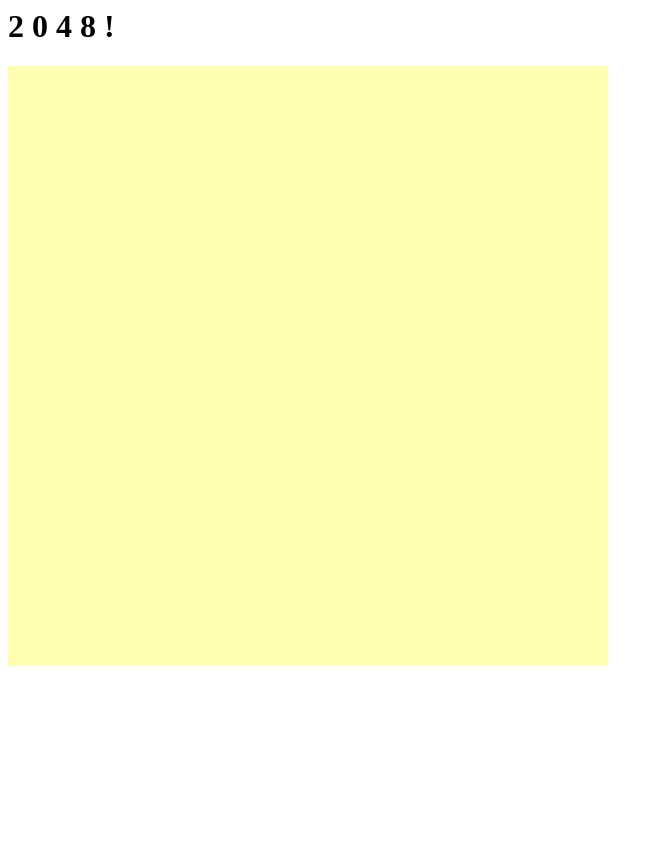
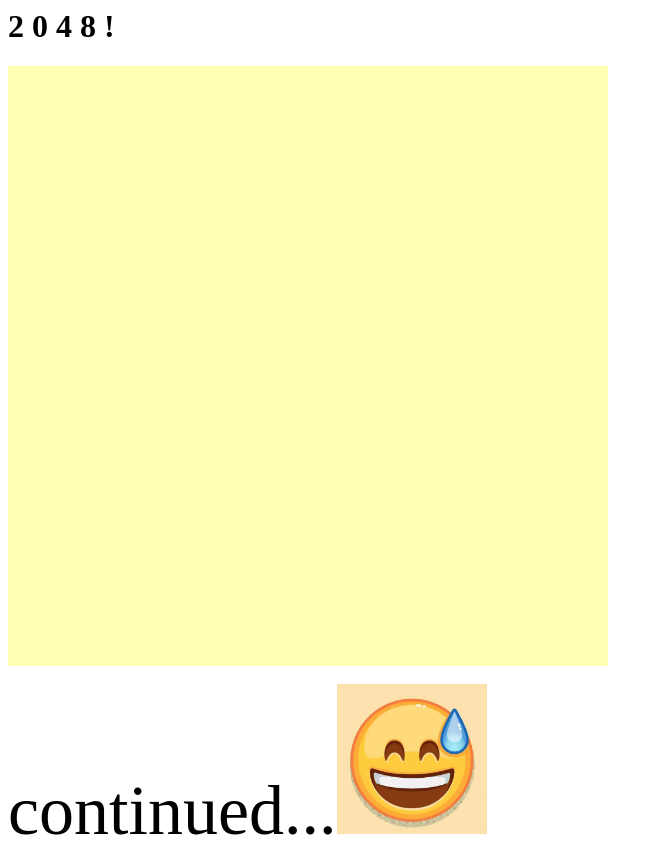
Before and after one commit to Frynoodles/2048-study, a plain HTML site: page index.html in a window 1280 px wide. Shown: the whole page, without its empty margins (0-663 px from the left). Before the commit the page ends 800 px from the top, so only its background shows below. Drawn offline with Linux system fonts and the light colour scheme.

Commit message:
又加了一点东西

```diff
--- a/index.html
+++ b/index.html
@@ -11,6 +11,9 @@
     <h1>2 0 4 8 !</h1>
     <div id="game-container"></div>
 </div>
+
+<br />
+<div style="font-size:70px">continued...<img src="./liuhanhuangdou.jpg" width="150" height="150"></div>
 <script src="./2048.js"></script>
 </body>
 </html>
```
Also changed, not shown: liuhanhuangdou.jpg (added), 1 other file.
